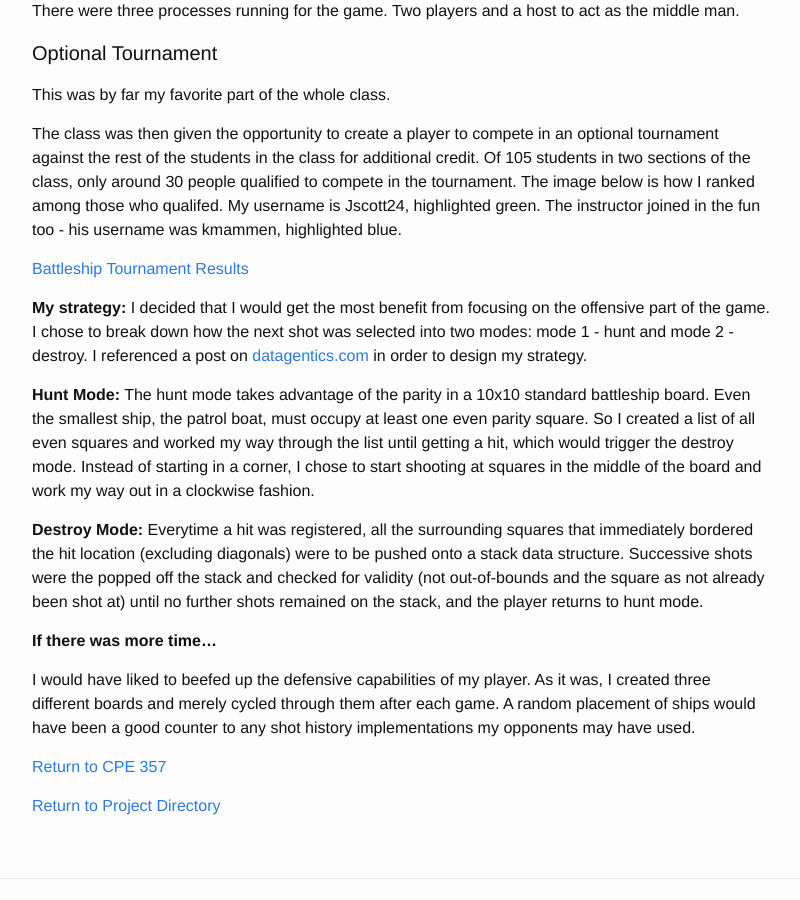
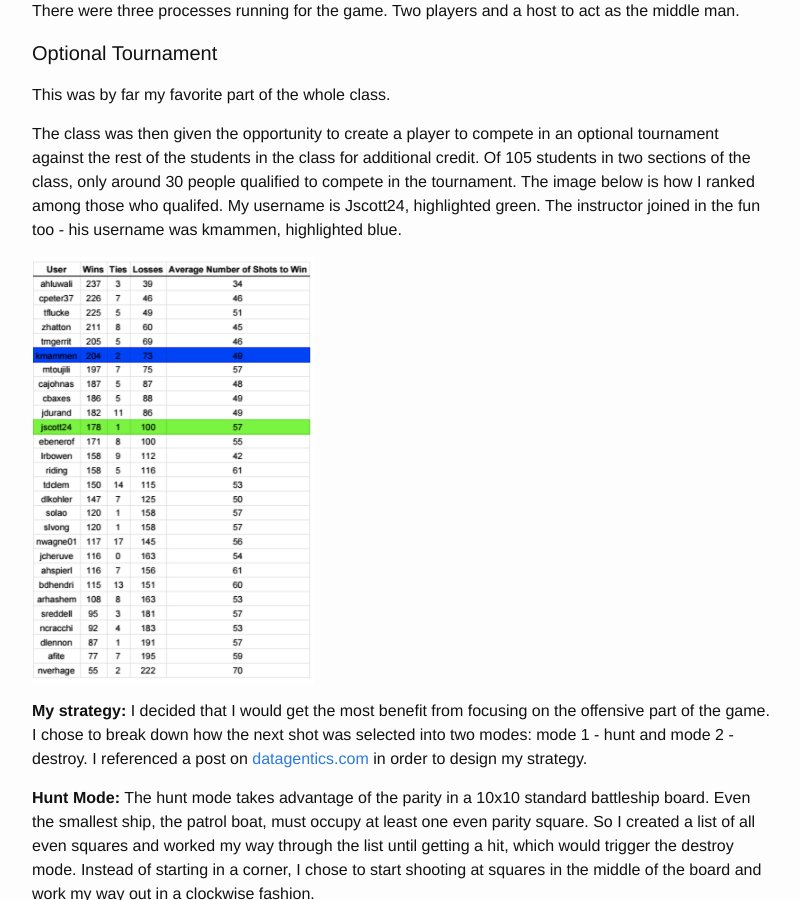
Before and after one commit to JonScott20/JonScott20.github.io, a Jekyll site: the page built from projects/battleship.md, in a window 1280 px wide and 900 px high, scrolled down 712 px. Shown: the whole window, without its empty margins (238-1038 px from the left). Built offline with Jekyll 4.4.1, drawn with Linux system fonts in a browser that asks for light colours; our own code applies the rules of GitHub Pages for plain Markdown files.

Commit message:
Update battleship.md

```diff
--- a/projects/battleship.md
+++ b/projects/battleship.md
@@ -27,7 +27,7 @@ This was by far my favorite part of the whole class.
 
 The class was then given the opportunity to create a player to compete in an optional tournament against the rest of the students in the class for additional credit. Of 105 students in two sections of the class, only around 30 people qualified to compete in the tournament. The image below is how I ranked among those who qualifed. My username is Jscott24, highlighted green. The instructor joined in the fun too - his username was kmammen, highlighted blue.
 
-[Battleship Tournament Results](https://jonscott20.github.io/Files/Images/Project4Tournament.png)
+![Battleship Tournament Results](https://jonscott20.github.io/Files/Images/Project4Tournament.png)
 
 **My strategy:**
 I decided that I would get the most benefit from focusing on the offensive part of the game. I chose to break down how the next shot was selected into two modes: mode 1 - hunt and mode 2 - destroy. I referenced a post on [datagentics.com](http://datagenetics.com/blog/december32011/index.html) in order to design my strategy.
```
